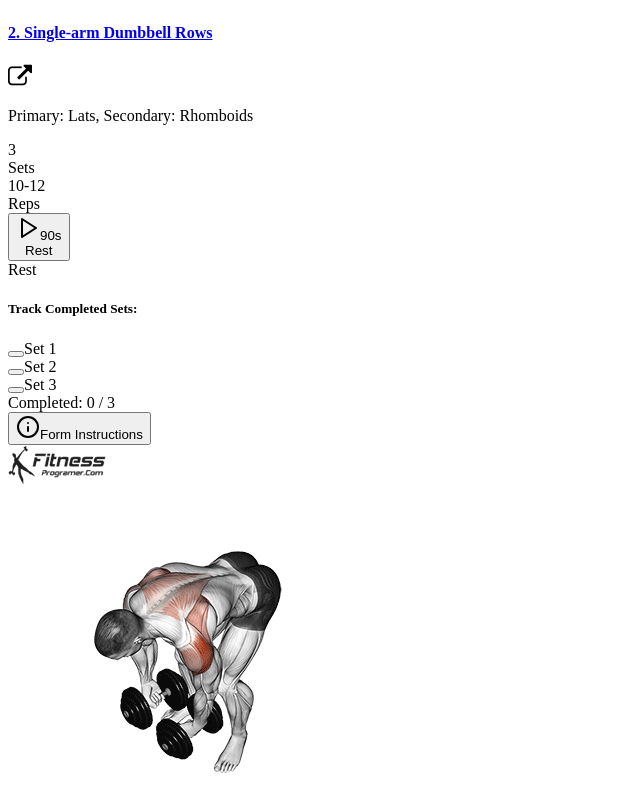
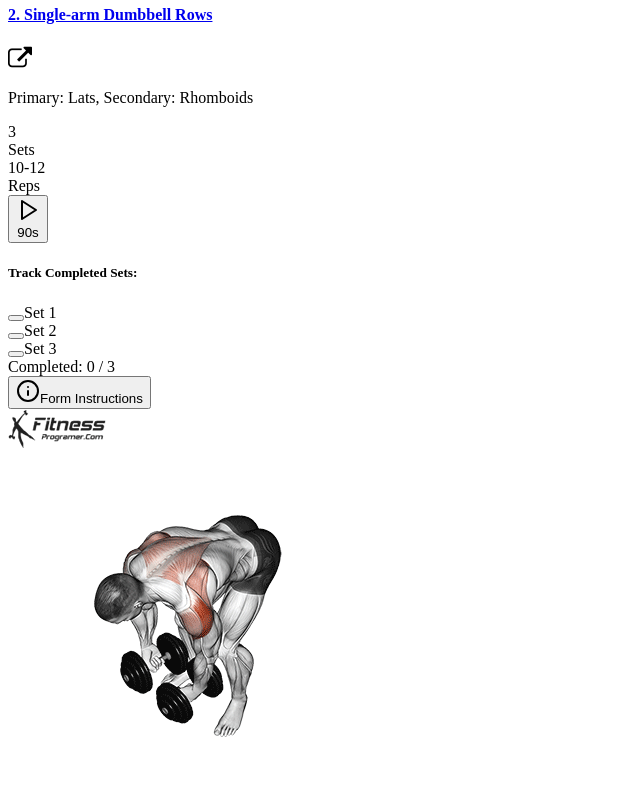
Before and after one commit to artemu78/threedaysfit, a React (Vite) app in the folder client/: page /back in a window 1280 px wide. Shown: the part 4340-5134 px from the top of the page, without its empty margins (0-640 px from the left). Built offline with nearby package versions, Linux system fonts and the light colour scheme; a web font is replaced by a local one.

Commit message:
revert Replit UI brakes

```diff
--- a/client/src/components/exercise-card.tsx
+++ b/client/src/components/exercise-card.tsx
@@ -146,7 +146,9 @@ export default function ExerciseCard({ exercise, index }: ExerciseCardProps) {
               Primary: {exercise.primaryMuscles}
               {exercise.secondaryMuscles && `, Secondary: ${exercise.secondaryMuscles}`}
             </p>
-            <div className="grid grid-cols-3 gap-4 mb-3">
+            <div className="grid grid-cols-2 gap-4 mb-3">
+              <div className="grid grid-cols-2 mb-3">
+
                 <div className="text-center p-2 bg-muted rounded" data-testid={`exercise-sets-${index}`}>
                   <div className="font-bold text-primary">{exercise.sets}</div>
                   <div className="text-xs text-muted-foreground">Sets</div>
@@ -155,13 +157,14 @@ export default function ExerciseCard({ exercise, index }: ExerciseCardProps) {
                   <div className="font-bold text-primary">{exercise.reps}</div>
                   <div className="text-xs text-muted-foreground">Reps</div>
                 </div>
+              </div>
               <div className="text-center relative" data-testid={`exercise-rest-${index}`}>
                 <div className="p-2 bg-muted rounded h-[60px] flex items-center justify-center relative">
                   <Button
                     variant={isTimerComplete ? "default" : isTimerActive ? "secondary" : "outline"}
                     size="sm"
                     onClick={timeLeft === 0 ? startTimer : isTimerActive ? pauseTimer : startTimer}
-                    className={`w-full h-10 flex flex-col items-center justify-center relative overflow-hidden transition-all duration-300 ${isTimerComplete
+                    className={`w-full h-10 flex items-center justify-center relative overflow-hidden transition-all duration-300 ${isTimerComplete
                       ? "bg-green-500 hover:bg-green-600 text-white animate-pulse"
                       : isTimerActive
                         ? "bg-yellow-500 hover:bg-yellow-600 text-white"
@@ -181,13 +184,10 @@ export default function ExerciseCard({ exercise, index }: ExerciseCardProps) {
                       ) : (
                         <Pause className="w-3 h-3" />
                       )}
+                    </div>
                     <span className="font-bold text-xs">
                       {timeLeft > 0 ? formatTime(timeLeft) : exercise.rest}
                     </span>
-                    </div>
-                    <div className="text-xs opacity-75">
-                      {isTimerComplete ? "Complete!" : isTimerActive ? "Rest Timer" : "Rest"}
-                    </div>
                   </Button>
                   {(isTimerActive || timeLeft > 0) && (
                     <Button
@@ -201,7 +201,6 @@ export default function ExerciseCard({ exercise, index }: ExerciseCardProps) {
                     </Button>
                   )}
                 </div>
-                <div className="text-xs text-muted-foreground mt-1">Rest</div>
               </div>
             </div>
 
```
Lines whose indentation alone changed are shown as unchanged.
